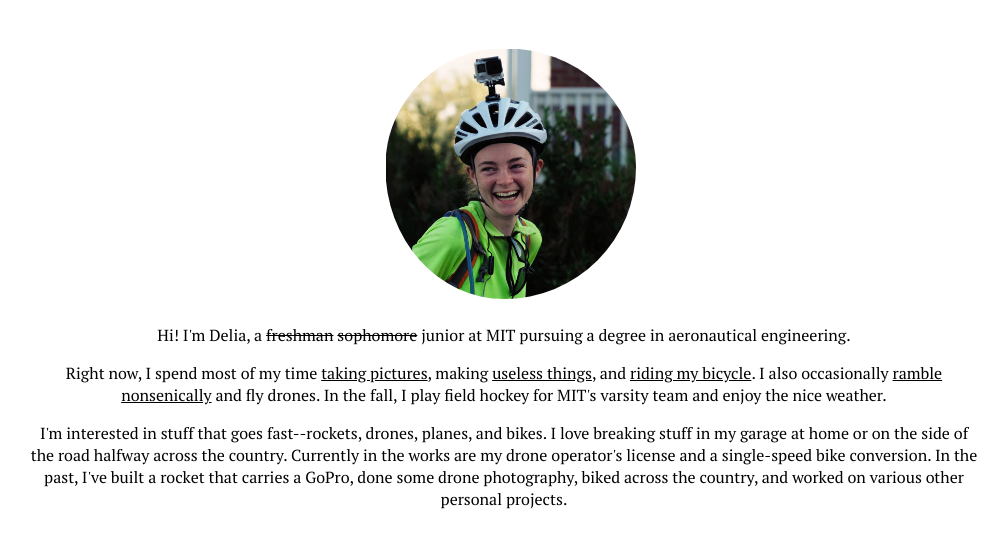
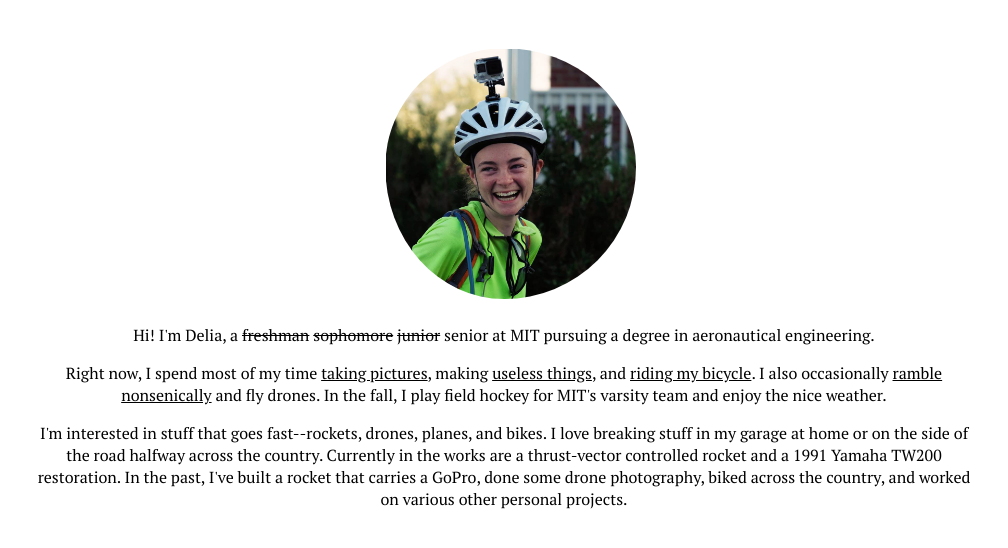
Before and after one commit to deliastephens/deliastephens-website-archive, a website: page index.html in a window 1280 px wide. Shown: the part 124-672 px from the top of the page, without its empty margins (136-1144 px from the left). Drawn offline with Linux system fonts and the light colour scheme.

Commit message:
Update index.html

```diff
--- a/index.html
+++ b/index.html
@@ -36,7 +36,7 @@
       <img src="res/delia.jpg" alt="Me!" class="avatar">
       </div>
       <p class="about">
-        Hi! I'm Delia, a <del>freshman</del> <del>sophomore</del> junior at MIT pursuing a degree in aeronautical engineering.
+        Hi! I'm Delia, a <del>freshman</del> <del>sophomore</del> <del>junior</del> senior at MIT pursuing a degree in aeronautical engineering.
       </p>
       <p class="about">
         Right now, I spend most of my time <a href="visual.html">taking pictures</a>,
@@ -48,7 +48,7 @@
       <p class="about">
         I'm interested in stuff that goes fast--rockets, drones, planes, and bikes.
         I love breaking stuff in my garage at home or on the side of the road halfway across the country.
-        Currently in the works are my drone operator's license and a single-speed bike conversion.
+        Currently in the works are a thrust-vector controlled rocket and a 1991 Yamaha TW200 restoration.
         In the past, I've built a rocket that carries a GoPro, done some drone photography,
         biked across the country, and worked on various other personal projects.
       </p>
```
